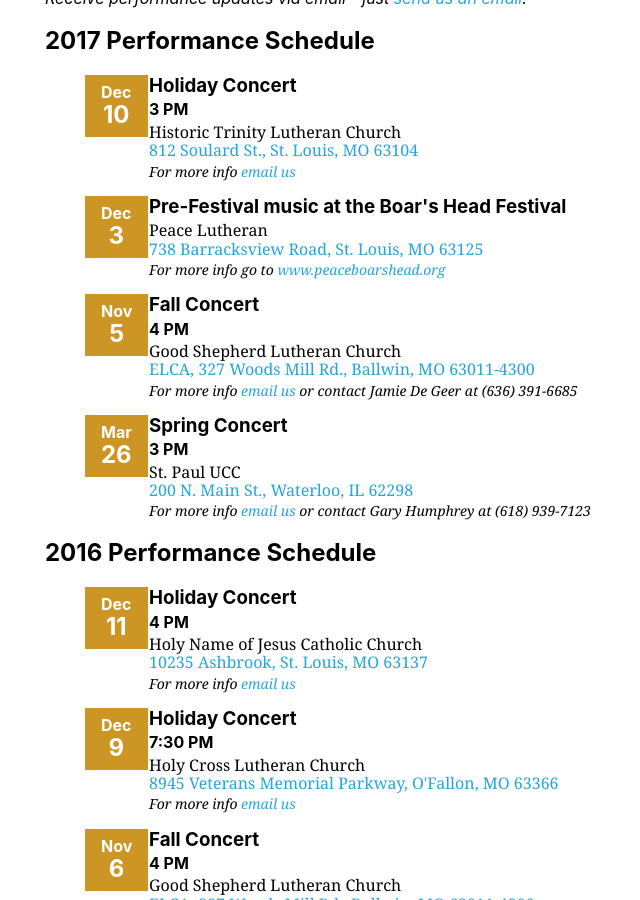
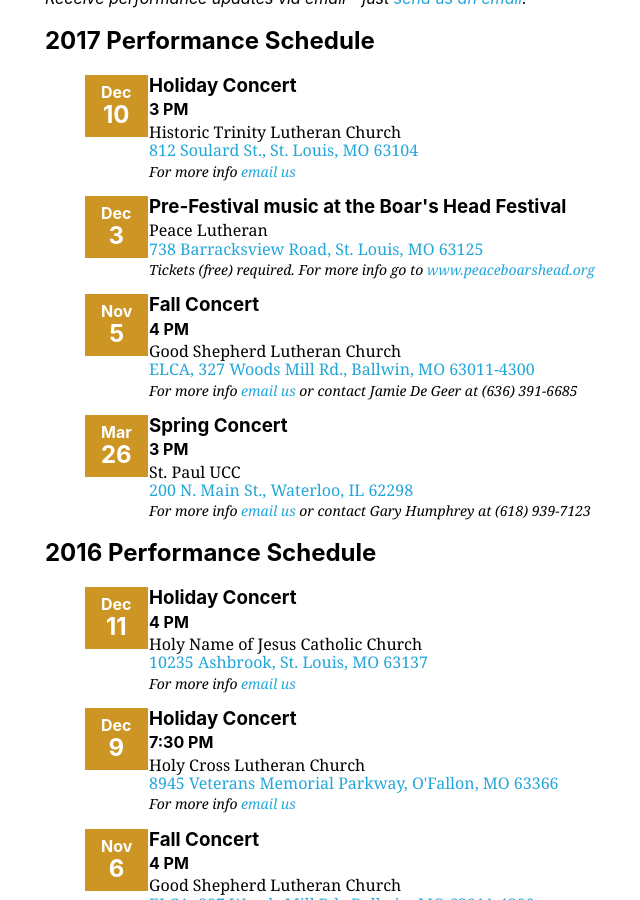
Before and after one commit to GatewayRingers/GatewayRingers.github.io, a Jekyll site: the page built from events.html, in a window 1280 px wide and 900 px high, scrolled down 349 px. Shown: the whole window, without its empty margins (91-731 px from the left). Built offline with Jekyll 4.4.1, drawn with Linux system fonts in a browser that asks for light colours.

Commit message:
Update events.html

```diff
--- a/events.html
+++ b/events.html
@@ -20,7 +20,7 @@
      <h3 class="pl5 mv1">Pre-Festival music at the Boar's Head Festival</h3>
      <p class="pl5 mv1 athelas">Peace Lutheran<br>
      <a class="link blue dim" target="_blank" href="https://www.google.com/maps/place/738+Barracksview+Rd,+St.+Louis,+MO+63125/@38.4987355,-90.3118115,17z/data=!3m1!4b1!4m5!3m4!1s0x87d8c810c1f487b9:0x652ddacd52f24ff!8m2!3d38.4987355!4d-90.3096228">738 Barracksview Road, St. Louis, MO 63125</a>
-     <p class="pl5 mv1 i f6 athelas">For more info go to <a class="link blue dim" href="https://www.peaceboarshead.org/">www.peaceboarshead.org</a></p>
+     <p class="pl5 mv1 i f6 athelas">Tickets (free) required. For more info go to <a class="link blue dim" href="https://www.peaceboarshead.org/">www.peaceboarshead.org</a></p>
      </li>
 <li class="mv3"><div class="white bg-gold fl tc f0 ph3 pv2"><span class="f5 pb0 b">Nov</span><br><span class="f3 b">5</span></div>
      <h3 class="pl5 mv1">Fall Concert</h3>
```
